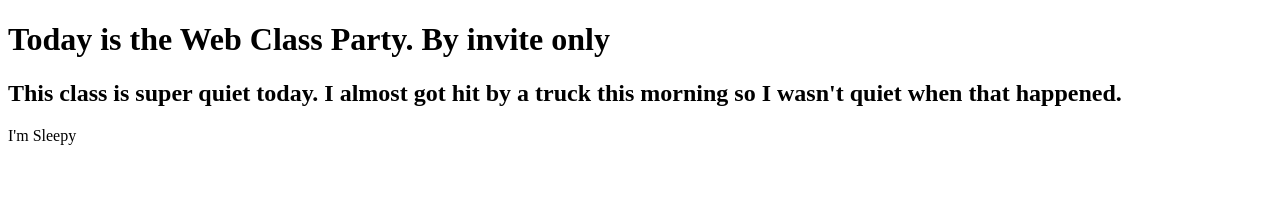
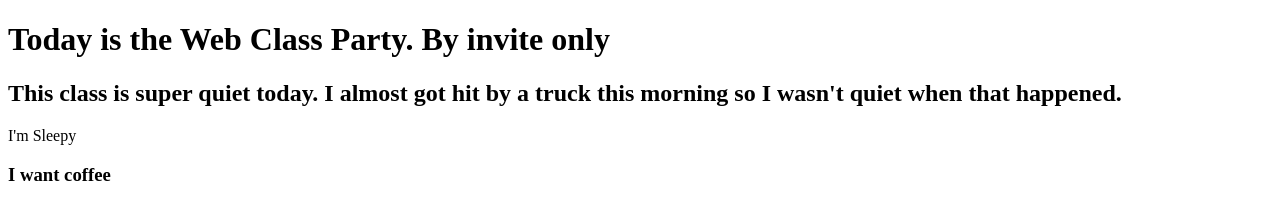
Before and after one commit to scruztaehs/adoption_pds3_4, a plain HTML site: page index.html in a window 1280 px wide. Drawn offline with Linux system fonts and the light colour scheme.

Commit message:
Update index.html I want coffee

```diff
--- a/index.html
+++ b/index.html
@@ -10,5 +10,6 @@
         <h2>This class is super quiet today. I almost got hit by a truck this morning
         so I wasn't quiet when that happened.</h2>
         <p>I'm Sleepy</p>
+        <h3>I want coffee</h3>
     </body>
 </html>
```
